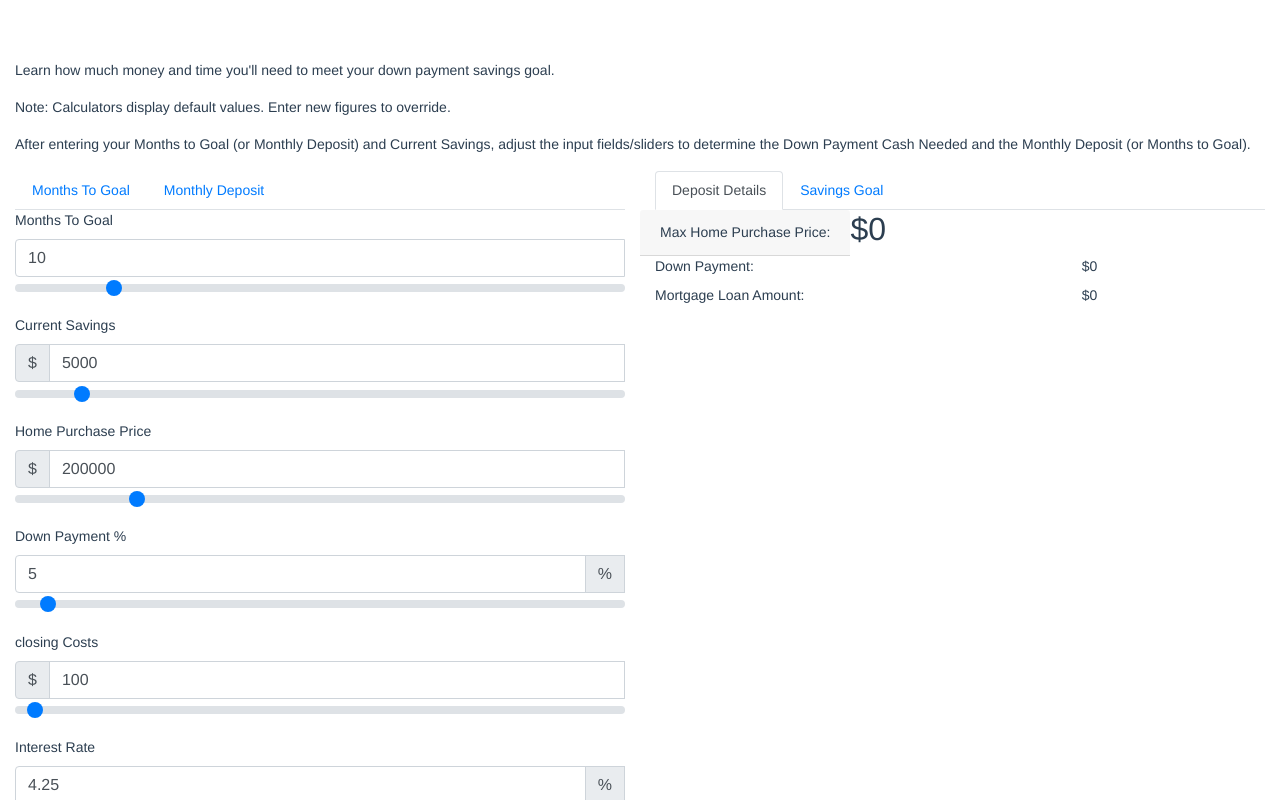
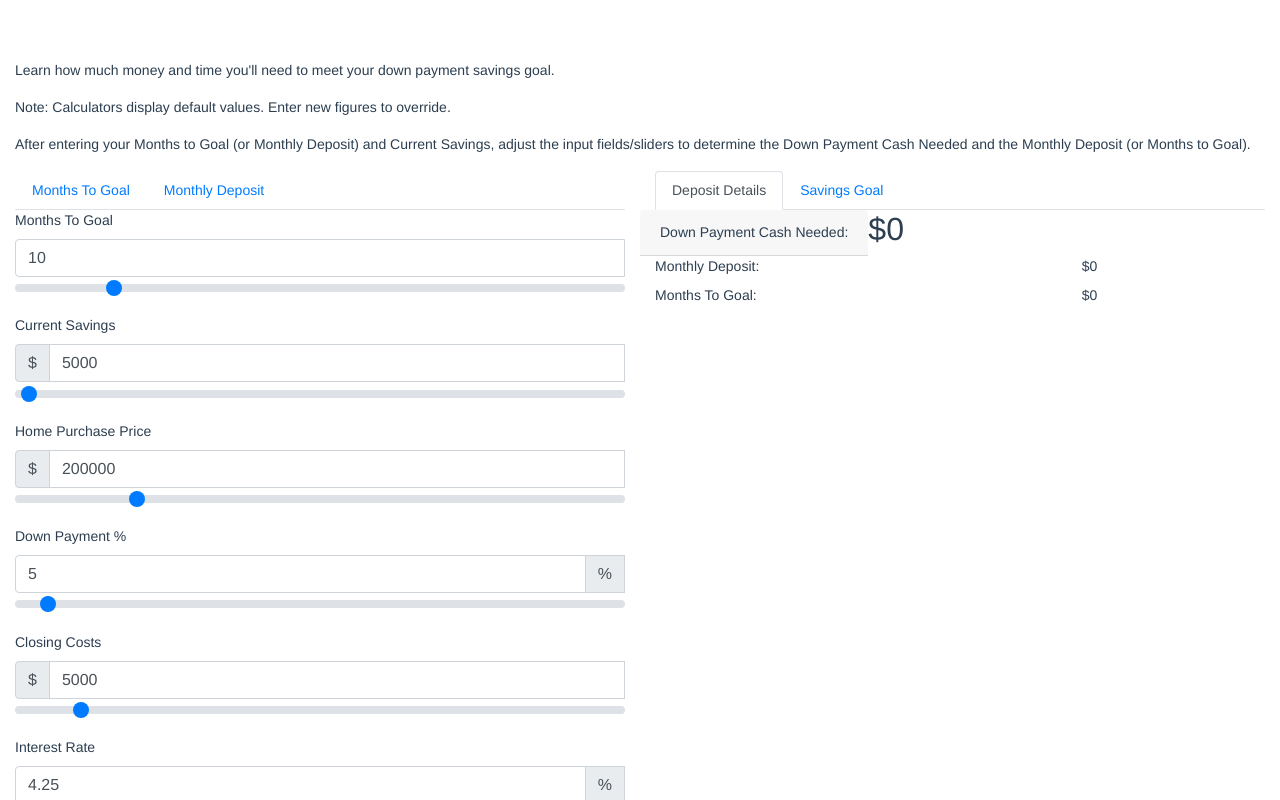
Before and after one commit to madhusudanasp3/save-calc, a Vue app: page / in a window 1280 px wide. Both pictures are taken after a click on the button "Advanced View". Shown: the top 800 px of the page. Built offline with nearby package versions, Linux system fonts and the light colour scheme.

Commit message:
InputForm build

```diff
--- a/src/components/SaveCalculator.vue
+++ b/src/components/SaveCalculator.vue
@@ -165,11 +165,11 @@
                       />
                       <input
                         id="current-savings-input-range"
-                        v-model.number="carLoan"
+                        v-model.number="currentSavings"
                         type="range"
                         class="custom-range"
                         min="0"
-                        max="5000"
+                        max="500000"
                       />
                       <div class="invalid-feedback">
                         <span v-if="!$v.currentSavings.between || !$v.currentSavings.required">
@@ -281,44 +281,45 @@
                   </div>
 
                   <div v-if="!simpleView">
-                    <div id="credit-card-input-group" class="form-group">
-                      <label for="credit-card-input-field">closing Costs</label>
+                    <div id="closing-costs-input-group" class="form-group">
+                      <label for="closing-costs-input-field">Closing Costs</label>
                       <div class="input-group mb-2">
                         <div class="input-group-prepend">
                           <div class="input-group-text">$</div>
                         </div>
                         <input
-                          id="credit-card-input-field"
-                          v-model.number="$v.creditCard.$model"
+                          id="closing-costs-input-field"
+                          v-model.number="$v.closingCosts.$model"
                           type="number"
                           class="form-control"
                           :class="{
                           'is-invalid':
-                            $v.creditCard.$error || $v.creditCard.$invalid
+                            $v.closingCosts.$error || $v.closingCosts.$invalid
                         }"
                         />
                         <input
-                          id="credit-card-input-range"
-                          v-model.number="creditCard"
+                          id="closing-costs-input-range"
+                          v-model.number="closingCosts"
                           type="range"
                           class="custom-range"
-                          min="0"
-                          max="5000"
+                          min="100"
+                          max="50000"
+                          value="5000"
                         />
                         <div class="invalid-feedback">
                           <span
                             v-if="
-                            !$v.creditCard.between || !$v.creditCard.required
+                            !$v.closingCosts.between || !$v.closingCosts.required
                           "
                           >
                             {{ errorMsgPre }} ${{
                             Number(
-                            $v.creditCard.$params.between.min
+                            $v.closingCosts.$params.between.min
                             ).toLocaleString()
                             }}
                             and ${{
                             Number(
-                            $v.creditCard.$params.between.max
+                            $v.closingCosts.$params.between.max
                             ).toLocaleString()
                             }}
                           </span>
@@ -398,45 +399,46 @@
                         />
                       </div>
                     </div>
-                    <div id="property-tax-input-group" class="form-group">
-                      <label for="property-tax-input-field">Post Closing Reserves</label>
+                    <div id="post-closing-reserves-input-group" class="form-group">
+                      <label for="post-closing-reserves-input-field">Post Closing Reserves</label>
                       <div class="input-group mb-2">
                         <div class="input-group-prepend">
                           <div class="input-group-text">$</div>
                         </div>
                         <input
-                          id="property-tax-input-field"
-                          v-model.number="$v.propertyTax.$model"
+                          id="post-closing-reserves-input-field"
+                          v-model.number="$v.postClosingReserves.$model"
                           type="number"
                           class="form-control"
                           :class="{
                             'is-invalid':
-                              $v.propertyTax.$error || $v.propertyTax.$invalid
+                              $v.postClosingReserves.$error || $v.postClosingReserves.$invalid
                           }"
                         />
                         <input
-                          id="property-tax-input-range"
-                          v-model.number="propertyTax"
+                          id="post-closing-reserves-input-range"
+                          v-model.number="postClosingReserves"
                           type="range"
                           class="custom-range"
-                          min="400"
-                          max="25000"
+                          min="0"
+                          max="20000"
+                          value="1869.37"
                         />
                         <div class="invalid-feedback">
                           <span
                             v-if="
-                              !$v.propertyTax.between ||
-                                !$v.propertyTax.required
+                              !$v.postClosingReserves.between ||
+                                !$v.postClosingReserves.required
                             "
                           >
                             {{ errorMsgPre }} ${{
                             Number(
-                            $v.propertyTax.$params.between.min
+                            $v.postClosingReserves.$params.between.min
                             ).toLocaleString()
                             }}
                             and ${{
                             Number(
-                            $v.propertyTax.$params.between.max
+                            $v.postClosingReserves.$params.between.max
                             ).toLocaleString()
                             }}
                           </span>
@@ -479,7 +481,7 @@
                         <div class="card-main graph">
                           <div class="card-bottom">
                             <div class="row graph-content">
-                              <span class="card-header">Max Home Purchase Price:</span>
+                              <span class="card-header">Down Payment Cash Needed:</span>
                               <h2>
                                 ${{
                                 Math.round(maxHomePurchasePrice)
@@ -487,11 +489,11 @@
                               </h2>
                             </div>
                             <div class="row">
-                              <label class="col-8">Down Payment:</label>
+                              <label class="col-8">Monthly Deposit:</label>
                               <span class="col-4 right">${{ Math.round(downPayment) }}</span>
                             </div>
                             <div class="row">
-                              <label class="col-8">Mortgage Loan Amount:</label>
+                              <label class="col-8">Months To Goal:</label>
                               <span class="col-4 right">
                                 ${{
                                 Math.round(mortgageLoanAmount)
@@ -509,7 +511,7 @@
                       >
                         <div class="card-main">
                           <div class="card-top">
-                            <span class="card-header">Mortgage Loan Amount:</span>
+                            <span class="card-header">Down Payment Cash Needed:</span>
                             <h2>
                               ${{
                               Math.round(mortgageLoanAmount)
@@ -518,7 +520,7 @@
                           </div>
                           <div class="card-bottom">
                             <div class="row">
-                              <label class="col-8">MonthlyPayment:</label>
+                              <label class="col-8">Current Savings:</label>
                               <span class="col-4 right">
                                 ${{
                                 Math.round(totalMonthlyPayment)
@@ -526,7 +528,7 @@
                               </span>
                             </div>
                             <div class="row">
-                              <label class="col-8">Term:</label>
+                              <label class="col-8">Savings Goal:</label>
                               <span class="col-4 right">{{ term }} YRS</span>
                             </div>
                           </div>
@@ -604,22 +606,7 @@
         class="btn btn-block btn-primary"
         @click.prevent="isSubmitted = !isSubmitted"
       >Back to Calculator &#8677;</button>
-      <p>
-        These calculator results are estimates based on your inputs, a 36%* DTI
-        (debt-to-income) default setting, and other assumptions required to make
-        a preliminary calculation. Depending on your inputs, the default values
-        for property taxes, homeowner’s insurance and HOA fees may not be
-        accurate for your situation. Contact a bank, credit union, housing
-        advisor, or lender to determine your loan eligibility and accurate
-        costs. Fannie Mae does not offer mortgage loans to consumers and this in
-        no way indicates approval or financing of a mortgage loan.
-      </p>
-      <p>
-        * Lenders often use your DTI and other factors (i.e., underwriting
-        guidelines) to confirm eligibility and the type of loan you may be
-        offered. Lenders may require a higher or lower DTI percentage to
-        determine loan eligibility based on your individual financial situation.
-      </p>
+      <p>These calculator results are estimates based on your inputs. Contact a bank, credit union, housing advisor, or lender to determine accurate figures.</p>
     </div>
   </div>
 </template>
@@ -660,9 +647,17 @@ export default {
       required,
       between: between(3, 50)
     },
-    closingCost: {
+    closingCosts: {
       required,
-      between: between(3, 50)
+      between: between(100, 50000)
+    },
+    interestRatePercent: {
+      required,
+      between: between(2.5, 11)
+    },
+    postClosingReserves: {
+      required,
+      between: between(0, 20000)
     },
     grossIncome: {
       required,
@@ -679,11 +674,6 @@ export default {
     studentLoan: {
       required,
       between: between(0, 5000)
-    },
-
-    interestRatePercent: {
-      required,
-      between: between(2.5, 11)
     },
     hoi: {
       required,
@@ -801,12 +791,14 @@ export default {
         currentSavings: 5000,
         homePurchasePrice: 200000,
         downPaymentPercent: 5,
+        closingCosts: 5000,
+        interestRatePercent: 4.25,
+        term: 30,
+        postClosingReserves: 1869.37,
         grossIncome: 10,
         carLoan: 500,
         creditCard: 100,
         studentLoan: 150,
-        interestRatePercent: 4.25,
-        term: 30,
         hoi: 1200,
         hoa: 50,
         propertyTax: 1500,
@@ -822,16 +814,11 @@ export default {
       this.depositAmount = this.init().depositAmount;
       this.currentSavings = this.init().currentSavings;
       this.homePurchasePrice = this.init().homePurchasePrice;
-      this.grossIncome = this.init().grossIncome;
-      this.carLoan = this.init().carLoan;
-      this.creditCard = this.init().creditCard;
-      this.studentLoan = this.init().studentLoan;
       this.downPaymentPercent = this.init().downPaymentPercent;
+      this.closingCosts = this.init().closingCosts;
       this.interestRatePercent = this.init().interestRatePercent;
       this.term = this.init().term;
-      this.hoi = this.init().hoi;
-      this.hoa = this.init().hoa;
-      this.propertyTax = this.init().propertyTax;
+      this.postClosingReserves = this.init().postClosingReserves;
     },
     pv(rate, nper, pmt) {
       const x = (1 + rate) ** nper;
```
